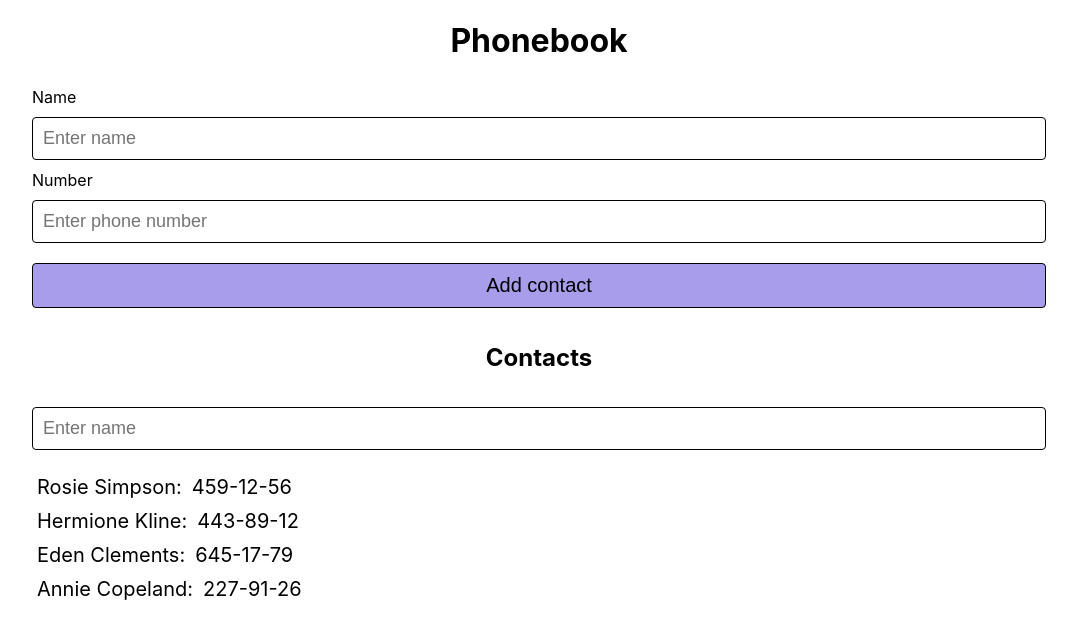
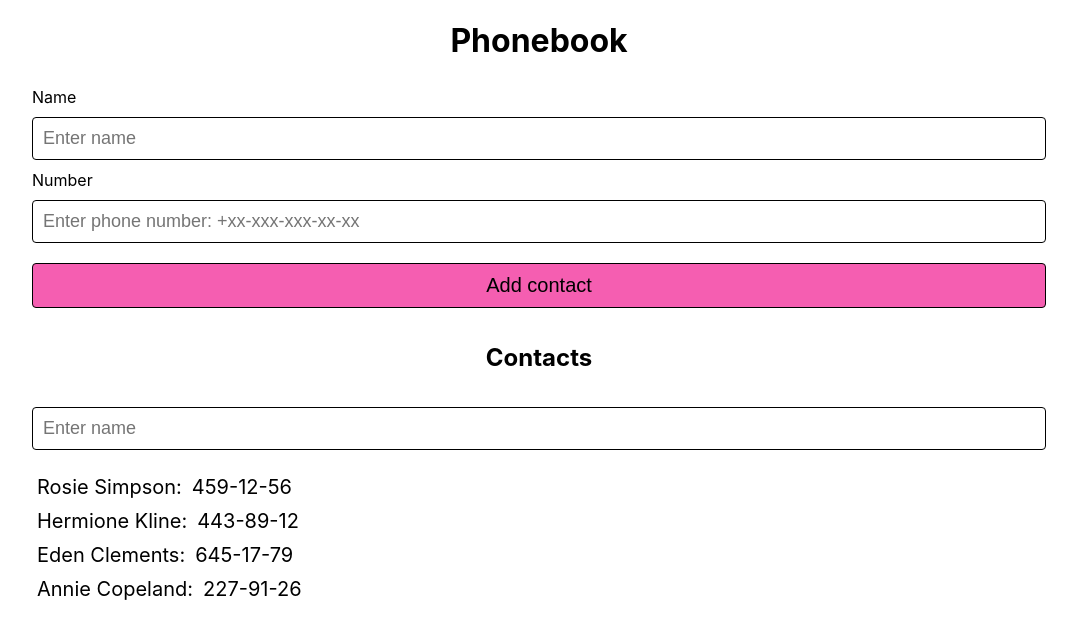
Before and after one commit to YekaterinaPavlenko/goit-react-hw-02-phonebook, a React (Create React App) app: page / in a window 1280 px wide. In both pictures the pointer is over the button "Add contact". Shown: the top 638 px of the page, without its empty margins (101-1178 px from the left). Built offline with nearby package versions, Linux system fonts and the light colour scheme.

Commit message:
добавляет ограничения по вводу имени и номера телефона, стили

```diff
--- a/src/components/ContactsForm/ContactForm.module.css
+++ b/src/components/ContactsForm/ContactForm.module.css
@@ -26,3 +26,9 @@
   border-radius: 4px;
   font-size: 20px;
 }
+
+.button:hover,
+.button:focus {
+  cursor: pointer;
+  background-color: rgb(245, 94, 177);
+}
--- a/src/components/ContactsForm/ContactsForm.js
+++ b/src/components/ContactsForm/ContactsForm.js
@@ -34,6 +34,8 @@ class ContactForm extends Component {
           <input
             type="text"
             className={cfs.input}
+            pattern="^[A-Za-zА-Яа-яЁё-0-9\s_]+$"
+            required
             placeholder="Enter name"
             name="name"
             onChange={this.handleChange}
@@ -45,7 +47,9 @@ class ContactForm extends Component {
           <input
             type="phone"
             className={cfs.input}
-            placeholder="Enter phone number"
+            pattern="[+][0-9]{2}[-]\d{3}[-]\d{3}[-]\d{2}[-]\d{2}"
+            required
+            placeholder="Enter phone number: +xx-xxx-xxx-xx-xx"
             name="number"
             onChange={this.handleChange}
             value={number}
```
